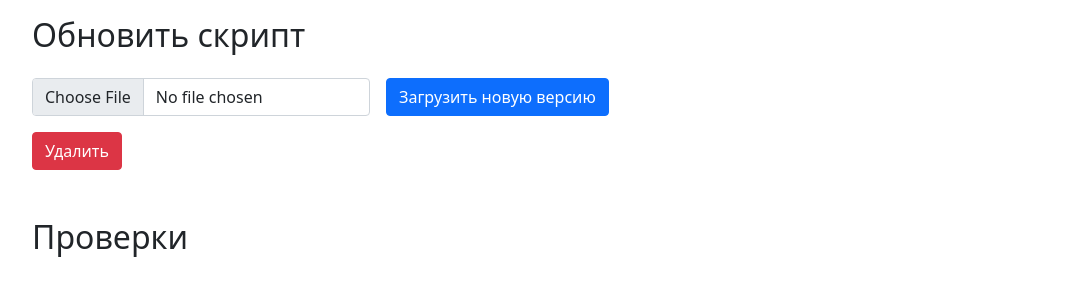
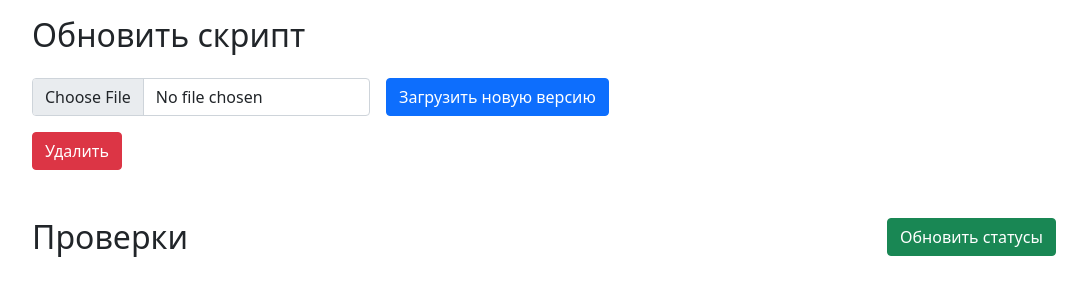
Before and after one commit to Aleksandrov-vs/Skyeng_Test_Assignment, a Django app: template django_app/code_monitoring/templates/script_check_detail.html in a window 1280 px wide. Shown: the part 40-321 px from the top of the page, without its empty margins (50-1137 px from the left). Run offline with Django 4.2, Linux system fonts and the light colour scheme; the template is opened without the code that fills it, so the values that code supplies are empty.

Commit message:
feat(front): добавил кнопку для обновления статусов

```diff
--- a/django_app/code_monitoring/templates/script_check_detail.html
+++ b/django_app/code_monitoring/templates/script_check_detail.html
@@ -49,7 +49,14 @@
 </style>
 
 <div class="container mt-5">
-     <h2 class="mb-4">Проверки</h2>
+    <div class="row">
+        <h2 class="mb-4 col-md-9">Проверки</h2>
+        <div class="col-md-3">
+            <button class="btn btn-success" onclick="reloadPage()">
+                Обновить статусы
+            </button>
+        </div>
+    </div>
     <table class="table table-striped">
         <thead>
             <tr>
@@ -94,5 +101,9 @@
         </tbody>
     </table>
 </div>
-
+<script>
+    function reloadPage() {
+        location.reload();
+    }
+</script>
 {% endblock %}
```
